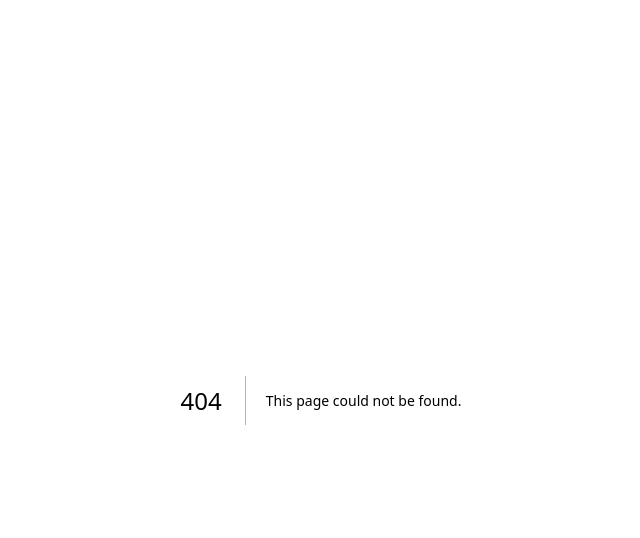
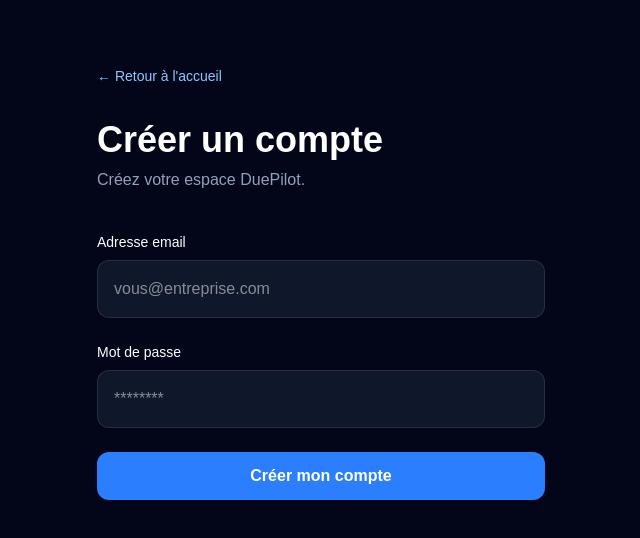
Before and after one commit to duepilotcorp/duepilot, a Next.js app: page /register in a window 1280 px wide. Before the commit this address had no page. Shown: the top 538 px of the page, without its empty margins (319-959 px from the left). Built offline with nearby package versions, Linux system fonts and the light colour scheme.

Commit message:
Ajout suppression des échéances

```diff
--- a/package.json
+++ b/package.json
@@ -9,6 +9,7 @@
     "lint": "eslint"
   },
   "dependencies": {
+    "@supabase/auth-helpers-nextjs": "^0.15.0",
     "@supabase/ssr": "^0.12.0",
     "@supabase/supabase-js": "^2.110.0",
     "next": "16.2.9",
--- a/src/app/dashboard/page.tsx
+++ b/src/app/dashboard/page.tsx
@@ -1,4 +1,32 @@
-export default function DashboardPage() {
+import { supabase } from "@/lib/supabase";
+
+export default async function DashboardPage() {
+  const { data: deadlines } = await supabase.from("deadlines").select("*");
+
+  const today = new Date();
+  today.setHours(0, 0, 0, 0);
+
+  const total = deadlines?.length ?? 0;
+
+  const lateCount =
+    deadlines?.filter((deadline) => {
+      const date = new Date(deadline.due_date);
+      date.setHours(0, 0, 0, 0);
+      return date < today;
+    }).length ?? 0;
+
+  const next30Count =
+    deadlines?.filter((deadline) => {
+      const date = new Date(deadline.due_date);
+      date.setHours(0, 0, 0, 0);
+
+      const diff = Math.ceil(
+        (date.getTime() - today.getTime()) / (1000 * 60 * 60 * 24)
+      );
+
+      return diff >= 0 && diff <= 30;
+    }).length ?? 0;
+
   return (
     <main className="min-h-screen bg-slate-950 p-8 text-white">
       <div className="mx-auto max-w-6xl">
@@ -13,17 +41,17 @@
         <div className="mt-10 grid gap-6 md:grid-cols-3">
           <div className="rounded-2xl border border-red-500/20 bg-red-500/10 p-6">
             <h2 className="text-lg font-semibold text-red-300">Échéances en retard</h2>
-            <p className="mt-4 text-5xl font-bold">0</p>
+            <p className="mt-4 text-5xl font-bold">{lateCount}</p>
           </div>
 
           <div className="rounded-2xl border border-orange-500/20 bg-orange-500/10 p-6">
             <h2 className="text-lg font-semibold text-orange-300">Dans les 30 jours</h2>
-            <p className="mt-4 text-5xl font-bold">0</p>
+            <p className="mt-4 text-5xl font-bold">{next30Count}</p>
           </div>
 
           <div className="rounded-2xl border border-green-500/20 bg-green-500/10 p-6">
             <h2 className="text-lg font-semibold text-green-300">Total des échéances</h2>
-            <p className="mt-4 text-5xl font-bold">0</p>
+            <p className="mt-4 text-5xl font-bold">{total}</p>
           </div>
         </div>
       </div>
--- a/src/app/deadlines/page.tsx
+++ b/src/app/deadlines/page.tsx
@@ -1,4 +1,6 @@
 import { supabase } from "@/lib/supabase";
+
+import DeleteDeadlineButton from "@/components/DeleteDeadlineButton";
 
 function getDeadlineStatus(dueDate: string) {
   const today = new Date();
@@ -102,9 +104,7 @@
                 {getDeadlineStatus(deadline.due_date)}
                 </td>
                 <td className="p-4">
-                    <button className="rounded-lg bg-red-500 px-3 py-2 text-sm font-medium text-white hover:bg-red-400">
-                    Supprimer
-                </button>
+                    <DeleteDeadlineButton id={deadline.id} />
                 </td>
                 </tr>
               ))}
--- /dev/null
+++ b/src/app/login/page.tsx
@@ -0,0 +1,46 @@
+"use client";
+
+import { useState } from "react";
+
+export default function LoginPage() {
+  const [email, setEmail] = useState("");
+
+  return (
+    <main className="min-h-screen bg-slate-950 px-6 py-16 text-white">
+      <div className="mx-auto max-w-md">
+        <a href="/" className="text-sm font-medium text-blue-300 hover:text-blue-200">
+          ← Retour à l’accueil
+        </a>
+
+        <h1 className="mt-8 text-4xl font-bold">Connexion</h1>
+
+        <p className="mt-2 text-slate-400">
+          Connectez-vous à votre espace DuePilot.
+        </p>
+
+        <form className="mt-10 space-y-6">
+          <div>
+            <label className="mb-2 block text-sm font-medium">
+              Adresse email
+            </label>
+
+            <input
+              type="email"
+              placeholder="vous@entreprise.com"
+              value={email}
+              onChange={(e) => setEmail(e.target.value)}
+              className="w-full rounded-xl border border-white/10 bg-slate-900 p-4 text-white outline-none focus:border-blue-500"
+            />
+          </div>
+
+          <button
+            type="submit"
+            className="w-full rounded-xl bg-blue-500 px-6 py-3 font-semibold hover:bg-blue-400"
+          >
+            Recevoir un lien de connexion
+          </button>
+        </form>
+      </div>
+    </main>
+  );
+}
--- /dev/null
+++ b/src/app/register/page.tsx
@@ -0,0 +1,66 @@
+"use client";
+
+import { useState } from "react";
+
+export default function RegisterPage() {
+  const [email, setEmail] = useState("");
+  const [password, setPassword] = useState("");
+
+  return (
+    <main className="min-h-screen bg-slate-950 px-6 py-16 text-white">
+      <div className="mx-auto max-w-md">
+        <a
+          href="/"
+          className="text-sm font-medium text-blue-300 hover:text-blue-200"
+        >
+          ← Retour à l'accueil
+        </a>
+
+        <h1 className="mt-8 text-4xl font-bold">
+          Créer un compte
+        </h1>
+
+        <p className="mt-2 text-slate-400">
+          Créez votre espace DuePilot.
+        </p>
+
+        <form className="mt-10 space-y-6">
+          <div>
+            <label className="mb-2 block text-sm font-medium">
+              Adresse email
+            </label>
+
+            <input
+              type="email"
+              placeholder="vous@entreprise.com"
+              value={email}
+              onChange={(e) => setEmail(e.target.value)}
+              className="w-full rounded-xl border border-white/10 bg-slate-900 p-4 text-white outline-none focus:border-blue-500"
+            />
+          </div>
+
+          <div>
+            <label className="mb-2 block text-sm font-medium">
+              Mot de passe
+            </label>
+
+            <input
+              type="password"
+              placeholder="********"
+              value={password}
+              onChange={(e) => setPassword(e.target.value)}
+              className="w-full rounded-xl border border-white/10 bg-slate-900 p-4 text-white outline-none focus:border-blue-500"
+            />
+          </div>
+
+          <button
+            type="submit"
+            className="w-full rounded-xl bg-blue-500 px-6 py-3 font-semibold hover:bg-blue-400"
+          >
+            Créer mon compte
+          </button>
+        </form>
+      </div>
+    </main>
+  );
+}
--- /dev/null
+++ b/src/components/DeleteDeadlineButton.tsx
@@ -0,0 +1,35 @@
+"use client";
+
+import { supabase } from "@/lib/supabase";
+import { useRouter } from "next/navigation";
+
+type DeleteDeadlineButtonProps = {
+  id: number;
+};
+
+export default function DeleteDeadlineButton({
+  id,
+}: DeleteDeadlineButtonProps) {
+  const router = useRouter();
+
+  const handleDelete = async () => {
+  const confirmed = confirm("Voulez-vous vraiment supprimer cette échéance ?");
+
+  if (!confirmed) {
+    return;
+  }
+
+  await supabase.from("deadlines").delete().eq("id", id);
+
+  router.refresh();
+};
+
+  return (
+    <button
+  onClick={handleDelete}
+  className="rounded-lg bg-red-500 px-3 py-2 text-sm font-medium text-white hover:bg-red-400"
+>
+      Supprimer
+    </button>
+  );
+}
```
Also changed, not shown: 1 other file (tests, documents, lock files or other folders).
